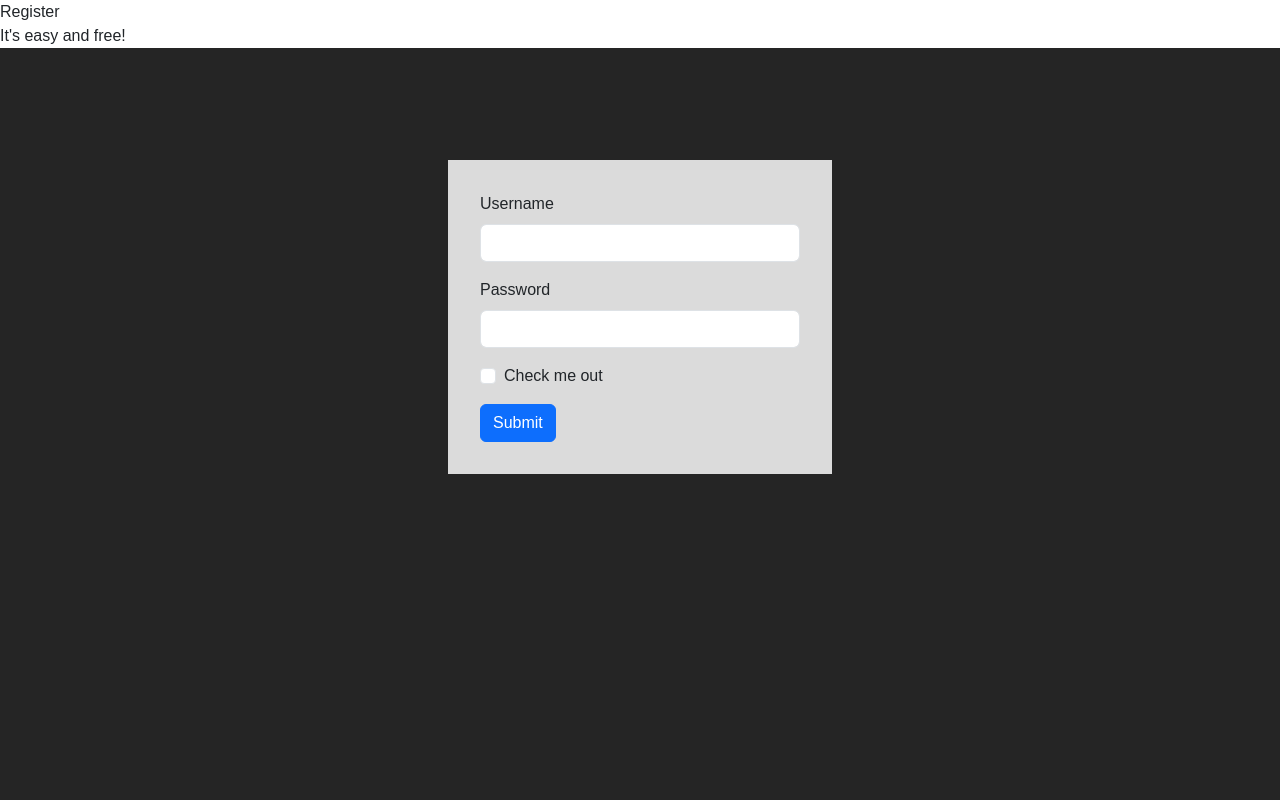
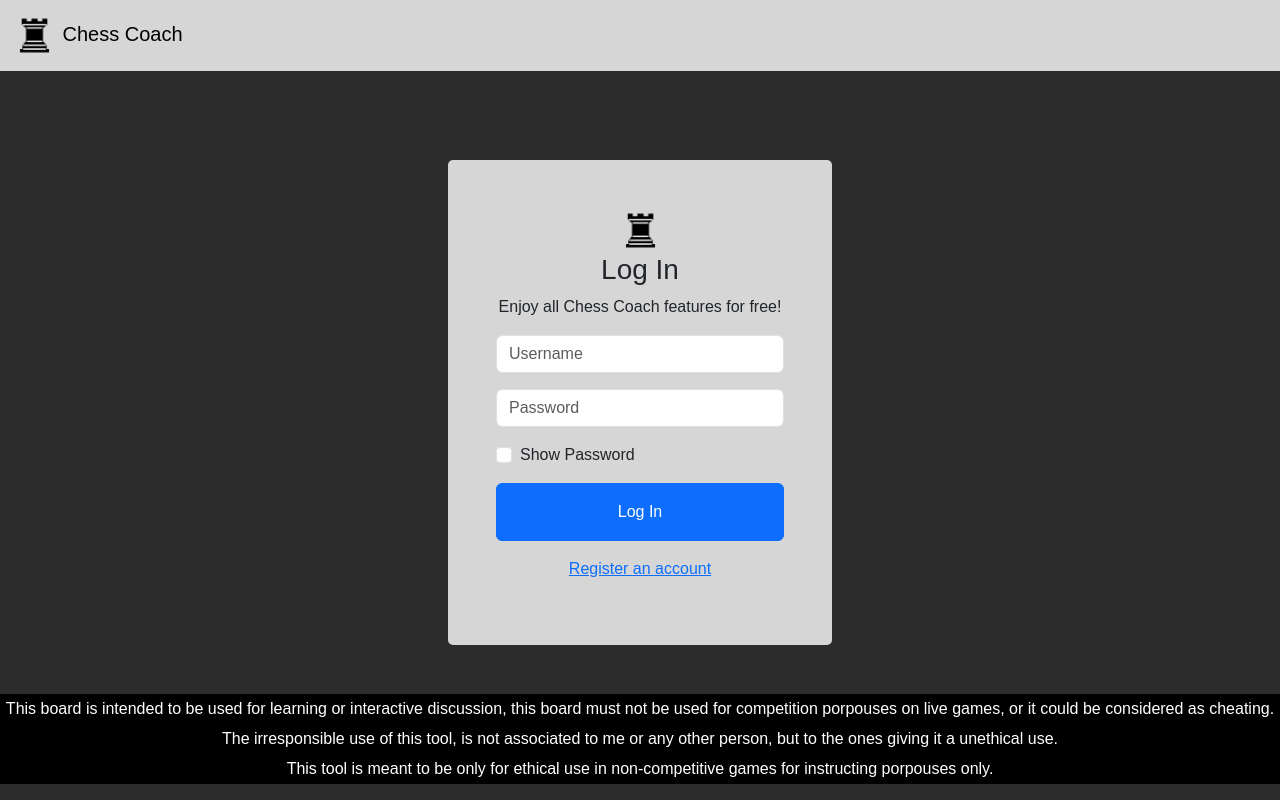
Before and after one commit to BrunoMorales23/Chess-Coach, a Django app: page /accounts/login/ in a window 1280 px wide. Run offline with Django 5.2, Linux system fonts and the light colour scheme; some web fonts are replaced.

Commit message:
Log In | Register Styles added

```diff
--- a/ChessCoach/static/script.js
+++ b/ChessCoach/static/script.js
@@ -1,61 +1,9 @@
-let intervalId = null;
-let isPaused = false;
-
-function loop() {
-    setInterval(() => {
-        const timestamp = Date.now();
-        const filename = `ss_${timestamp}.webp`;
-
-        fetch('/game-live', {
-            method: 'POST',
-            headers: { 'Content-Type': 'application/json' },
-            body: JSON.stringify({ filename: filename })
-        })
-        .then(() => {
-            console.log("POST Primer paso done! Nombre de Archivo generado:", filename);
-
-            return fetch('/game-live', {
-                method: 'GET'
-            });
-        })
-        .then(response => response.json())
-        .then(data => {
-            console.log("GET Segundo paso done! Nombre del archivo recibido del backend:", data.filename);
-
-            const img = document.getElementById('live-image');
-            img.src = data.filename;
-
-            console.log("Tablero actualizado!")
-
-            return fetch('/game-live', {
-                method: 'DELETE',
-                headers: { 'Content-Type': 'application/json' },
-                body: JSON.stringify({ filename: filename })
-            });
-        })
-        .then(() => {
-            console.log("DELETE Tercer paso done!, Ciclo completo realizado!");
-        })
-        .catch(error => {
-            console.error("Error en alguna parte del ciclo:", error);
-        });
-    },);
-}
-
-intervalId = setInterval(loop, 3500);
-
-document.getElementById('toggle-button').addEventListener('click', () => {
-    if (isPaused) {
-        intervalId = setInterval(ejecutarCiclo, 3500);
-        document.getElementById('toggle-button').textContent = 'Pausar';
-        isPaused = false;
-        console.log("Intervalo reanudado");
+document.getElementById("showpass").addEventListener("change", function() {
+    if (this.checked) {
+        document.getElementById("passinput").setAttribute("type","text");
+        document.getElementById("passconfirminput").setAttribute("type","text");
     } else {
-        // Pausar
-        clearInterval(intervalId);
-        intervalId = null;
-        document.getElementById('toggle-button').textContent = 'Reanudar';
-        isPaused = true;
-        console.log("Intervalo pausado");
+        document.getElementById("passinput").setAttribute("type","password");
+        document.getElementById("passconfirminput").setAttribute("type","password");
     }
 });
--- a/ChessCoach/static/styles.css
+++ b/ChessCoach/static/styles.css
@@ -66,20 +66,37 @@ html, body {
 }
 
 .logInPanel{
-  background-color: rgb(37, 37, 37);
+  background-color: rgb(44, 44, 44);
 }
 
-.logInPanelContainer{
+.logInPanelContainerLog{
   position: fixed;
   top: 20%;
   left: 35%;
   transform: translateY(-20%, -50%);
   z-index: 1;
-  padding: 2rem;
+  padding: 3rem;
   max-width: 30%;
   width: 100%;
+  height: auto;
   text-align: left;
-  background: rgb(219, 219, 219);
+  background: rgb(214, 214, 214);
+  border-radius: 5px;
+}
+
+.logInPanelContainerReg{
+  position: fixed;
+  top: 15%;
+  left: 35%;
+  transform: translateY(-20%, -50%);
+  z-index: 1;
+  padding: 3rem;
+  max-width: 30%;
+  width: 100%;
+  height: auto;
+  text-align: left;
+  background: rgb(214, 214, 214);
+  border-radius: 5px;
 }
 
 .logInPanelContainer input::placeholder{
@@ -87,5 +104,9 @@ html, body {
 }
 
 .logInPanelOtherContent{
-  background: white;
+  text-align: center;
 }
+
+.usersNavBar nav{
+ background: rgb(214, 214, 214);
+}
--- a/ChessCoach/templates/components/navbar.html
+++ b/ChessCoach/templates/components/navbar.html
@@ -1,9 +1,24 @@
 {% load static %}
+
+{% if usersView %}
+<section class="usersNavBar">
+ <nav class="navbar navbar-expand-lg position-relative" style="z-index: 10;">
+      <div class="container-fluid">
+        <a class="navbar-brand" href="/"><img src="{% static 'images/icon-no-bg.png' %}" width="45" height="45"> Chess Coach</a>
+        <button class="navbar-toggler" type="button" data-bs-toggle="collapse" data-bs-target="#navbarSupportedContent"
+          aria-controls="navbarSupportedContent" aria-expanded="false" aria-label="Toggle navigation">
+          <span class="navbar-toggler-icon"></span>
+        </button>
+        </div>
+    </nav>
+</section>
+
+{% else %}
 {% if logged %}
 <section>
     <nav class="navbar navbar-expand-lg bg-secondary-subtle position-relative" style="z-index: 10;">
       <div class="container-fluid">
-        <a class="navbar-brand" href="#"><img src="{% static 'images/icon-no-bg.png' %}" width="45" height="45"> Chess Coach</a>
+        <a class="navbar-brand" href="/"><img src="{% static 'images/icon-no-bg.png' %}" width="45" height="45"> Chess Coach</a>
         <button class="navbar-toggler" type="button" data-bs-toggle="collapse" data-bs-target="#navbarSupportedContent"
           aria-controls="navbarSupportedContent" aria-expanded="false" aria-label="Toggle navigation">
           <span class="navbar-toggler-icon"></span>
@@ -11,7 +26,7 @@
         <div class="collapse navbar-collapse" id="navbarSupportedContent">
           <ul class="navbar-nav me-auto mb-2 mb-lg-0">
             <li class="nav-item">
-              <a class="nav-link active" aria-current="page" href="#">Home</a>
+              <a class="nav-link active" aria-current="page" href="/">Home</a>
             </li>
             <li class="nav-item">
               <a class="nav-link" href="#">Link</a>
@@ -35,9 +50,9 @@
             </li>
           </ul>
           <div class="d-flex gap-3">
-            <button class="btn btn-outline-secondary" type="submit">Profile</button>
+            <button class="btn btn-outline-primary" type="submit">Profile</button>
             <form method="get">
-            <button class="btn btn btn-secondary" type="submit" name="logout" value="true">Log Out</button>
+            <button class="btn btn btn-primary" type="submit" name="logout" value="true">Log Out</button>
             </form>
           </div>
         </div>
@@ -49,7 +64,7 @@
   <section>
     <nav class="navbar navbar-expand-lg bg-secondary-subtle position-relative" style="z-index: 10;">
       <div class="container-fluid">
-        <a class="navbar-brand" href="#"><img src="{% static 'images/icon-no-bg.png' %}" width="45" height="45"> Chess Coach</a>
+        <a class="navbar-brand" href="/"><img src="{% static 'images/icon-no-bg.png' %}" width="45" height="45"> Chess Coach</a>
         <button class="navbar-toggler" type="button" data-bs-toggle="collapse" data-bs-target="#navbarSupportedContent"
           aria-controls="navbarSupportedContent" aria-expanded="false" aria-label="Toggle navigation">
           <span class="navbar-toggler-icon"></span>
@@ -57,7 +72,7 @@
         <div class="collapse navbar-collapse" id="navbarSupportedContent">
           <ul class="navbar-nav me-auto mb-2 mb-lg-0">
             <li class="nav-item">
-              <a class="nav-link active" aria-current="page" href="#">Home</a>
+              <a class="nav-link active" aria-current="page" href="/">Home</a>
             </li>
             <li class="nav-item">
               <a class="nav-link" href="#">Link</a>
@@ -81,8 +96,8 @@
             </li>
           </ul>
           <div class="d-flex gap-3">
-            <form method="get" action="accounts/login/"><button class="btn btn-outline-secondary" type="submit" name="login" value="true">Log In</button></form>
-            <form method="get" action="accounts/register/"><button class="btn btn btn-secondary" type="submit" name="register" value="true">Register</button></form>
+            <form method="get" action="accounts/login/"><button class="btn btn-outline-primary" type="submit" name="login" value="true">Log In</button></form>
+            <form method="get" action="accounts/register/"><button class="btn btn btn-primary" type="submit" name="register" value="true">Register</button></form>
           </div>
         </div>
       </div>
@@ -90,3 +105,4 @@
 
   </section>
   {% endif %}
+  {% endif %}
--- a/ChessCoach/templates/landingPage.html
+++ b/ChessCoach/templates/landingPage.html
@@ -35,7 +35,7 @@
                     <h3 class="bodyText">Coach your friends or students and discuss tactics all for free!</h3>
                 </div>
                 <form class="buttonContainer" method="get" action="accounts/register/">
-                    <button class="btn btn btn-secondary btn-lg" type="submit" name="register" value="true">Get started!</button>
+                    <button class="btn btn btn-primary btn-lg" type="submit" name="register" value="true">Get started!</button>
                 </form>
             </div>
         </div>
--- a/ChessCoach/templates/logInPanel.html
+++ b/ChessCoach/templates/logInPanel.html
@@ -24,66 +24,72 @@
 </head>
 
 <body class="logInPanel">
-    <div class="logInPanelOtherContent">
-        <div>Register</div>
-        <p>It's easy and free!</p>
-    </div>
-    <div class="logInPanelContainer">
+    {% include "components/navbar.html" %}
     {% if register %}
+    <div class="logInPanelContainerReg">
     <form method="post">
         {% csrf_token %}
+        <div class="logInPanelOtherContent">
+            <img src="{% static 'images/icon-no-bg.png' %}" width="45" height="45">
+        <h3>Create a new account</h1>
+        <p>Enjoy all Chess Coach features for free!</p>
+    </div>
         <div class="mb-3">
-            <label class="form-label">Username</label>
             <input class="form-control" placeholder="Username" id="exampleInputEmail1" aria-describedby="emailHelp" name="username" required>
         </div>
         <div class="mb-3">
-            <label for="exampleInputEmail1" class="form-label">Email address</label>
             <input type="email" placeholder="Example@example.com" class="form-control" id="exampleInputEmail1" aria-describedby="emailHelp" name="email"
                 required>
-            <div id="emailHelp" class="form-text">We'll never share your email with anyone else.</div>
+            <div id="emailHelp" class="form-text ps-1">We'll never share your email with anyone else.</div>
         </div>
         <div class="mb-3">
-            <label for="exampleInputPassword1" class="form-label">Password</label>
-            <input type="password" placeholder="*********" class="form-control" id="exampleInputPassword1" name="password" required>
+            <input type="password" placeholder="Password" class="form-control" id="passinput" name="password" required>
         </div>
         <div class="mb-3">
-            <label for="exampleInputPassword1" class="form-label">Confirm Password</label>
-            <input type="password" placeholder="*********" class="form-control" id="exampleInputPassword1" name="confirmpassword" required>
+            <input type="password" placeholder="Confirm Password" class="form-control" id="passconfirminput" name="confirmpassword" required>
         </div>
         <div class="mb-3 form-check">
-            <input type="checkbox" class="form-check-input" id="exampleCheck1">
-            <label class="form-check-label" for="exampleCheck1">Show Password</label>
+            <input type="checkbox" class="form-check-input" id="showpass">Show Password</input>
         </div>
-        <button type="submit" class="btn btn-primary">Submit</button>
+        <button type="submit" id="registerButton" class="btn btn-primary container-fluid d-flex justify-content-center p-3" onclick="fixTop()">Register</button>
     </form>
+    <a class="container-fluid d-flex justify-content-center p-3" href="/accounts/login/">Already registered?</a>
      {% if error %}
     <p class="alert alert-danger" role="alert">{{ error }}</p>
     {% endif %}
 
     {% else %}
+    <div class="logInPanelContainerLog">
     <form method="post">
         {% csrf_token %}
+        <div class="logInPanelOtherContent">
+            <img src="{% static 'images/icon-no-bg.png' %}" width="45" height="45">
+        <h3>Log In</h1>
+        <p>Enjoy all Chess Coach features for free!</p>
+    </div>
         <div class="mb-3">
-            <label class="form-label">Username</label>
-            <input class="form-control" id="exampleInputEmail1" aria-describedby="emailHelp" name="username" required>
+            <input placeholder="Username" class="form-control" id="exampleInputEmail1" aria-describedby="emailHelp" name="username" required>
         </div>
         <div class="mb-3">
-            <label for="exampleInputPassword1" class="form-label">Password</label>
-            <input type="password" class="form-control" id="exampleInputPassword1" name="password" required>
+            <input placeholder="Password" type="password" class="form-control" id="passinput" name="password" required>
         </div>
         <div class="mb-3 form-check">
-            <input type="checkbox" class="form-check-input" id="exampleCheck1">
-            <label class="form-check-label" for="exampleCheck1">Check me out</label>
+            <input type="checkbox" class="form-check-input" id="showpass">Show Password</input>
         </div>
-        <button type="submit" class="btn btn-primary">Submit</button>
     </form>
+        <button type="submit" class="btn btn-primary container-fluid d-flex justify-content-center p-3">Log In</button>
+    </form>
+    <a class="container-fluid d-flex justify-content-center p-3" href="/accounts/register/">Register an account</a>
     {% if error %}
     <p class="alert alert-danger" role="alert">{{ error }}</p>
     {% endif %}
 
     {% endif %}
+</div>
+</div>
+ {% include "components/disclaimer.html" %}
 
-</div>
+<script src="{% static '/script.js' %}"></script>
 </body>
 
 </html>
--- a/ChessCoach/users/views.py
+++ b/ChessCoach/users/views.py
@@ -1,7 +1,6 @@
 from django.shortcuts import render, redirect
 from .forms import RegisterForm
 from django.contrib.auth import authenticate, login, logout
-from django.contrib.auth.models import User
 
 def register_page(request):
     register = request.GET.get("register")
@@ -9,11 +8,12 @@ def register_page(request):
     #Register devuelve como STR
     if request.method == "GET" and register == "true":
         #Register View
-        return render(request, 'logInPanel.html', {'register': True})
+        return render(request, 'logInPanel.html', {'register': True, 'usersView' : True})
 
     elif request.method == "GET" and register == None:
-        logout(request)
-        return redirect('landing')
+        #logout(request)
+        #return redirect('landing')
+        return render(request, 'logInPanel.html', {'register': True, 'usersView' : True})
 
     elif request.method == "POST":
         form = RegisterForm(request.POST)
@@ -27,17 +27,17 @@ def register_page(request):
             return redirect("landing")
         else:
             request.session['status'] = "invalidcreds"
-            return render(request, "logInPanel.html", {"error": "Invalid credentials", 'register': True})
+            return render(request, "logInPanel.html", {"error": "Invalid credentials", 'register': True, 'usersView' : True})
     else:
         #Log In View
         form = RegisterForm()
-        return render(request, 'logInPanel.html', {'register': False})
+        return render(request, 'logInPanel.html', {'register': False, 'usersView' : True})
 
 
 def login_page(request):
     status = request.session.get('status', None)
     if request.method == "GET" and status == "invalidcreds":
-        return render(request, 'logInPanel.html', {'register': False})
+        return render(request, 'logInPanel.html', {'register': False, 'usersView' : True})
     elif request.method == "POST":
         username = request.POST.get("username")
         password = request.POST.get("password")
@@ -50,6 +50,6 @@ def login_page(request):
             request.session['logged_in'] = True
             return redirect("landing")
         else:
-            return render(request, "logInPanel.html", {"error": "Invalid credentials", 'register': False})
+            return render(request, "logInPanel.html", {"error": "Invalid credentials", 'register': False, 'usersView' : True})
 
-    return render(request, "logInPanel.html")
+    return render(request, "logInPanel.html", {'register': False, 'usersView' : True})
```
Also changed, not shown: ChessCoach/db.sqlite3.
